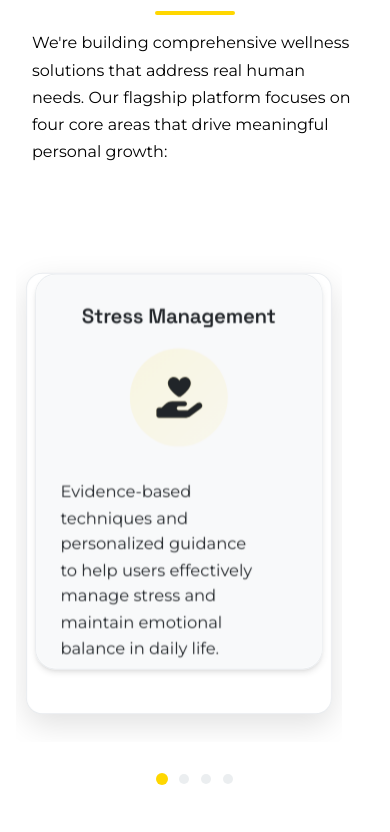
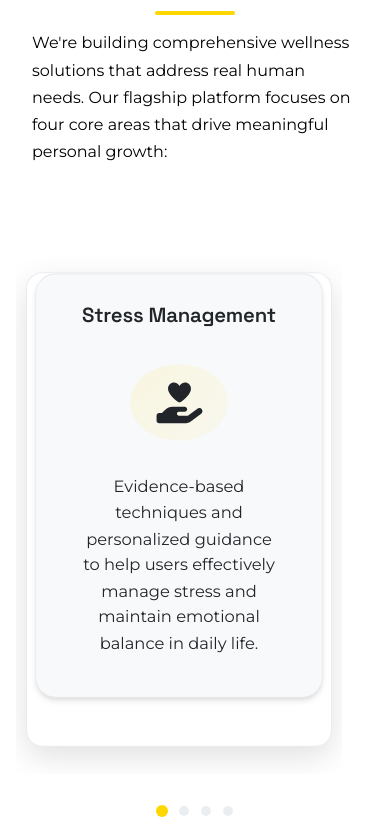
Before and after one commit to alelken/website, a React (Vite) app: page / in a window 390 px wide. Shown: the part 1165-1997 px from the top of the page. Built offline with nearby package versions, Linux system fonts and the light colour scheme; no server answers.

Commit message:
UX polishing

```diff
--- a/src/components/Footer.jsx
+++ b/src/components/Footer.jsx
@@ -7,16 +7,16 @@ const Footer = () => (
         <div className="footer-section">
           <h3>Alelken</h3>
           <p>Building human-centered technology solutions for mental wellness and ethical AI.</p>
-          <div className="social-links">
-            <a href="https://x.com/AlelkenTech" aria-label="Twitter">
-              <svg xmlns="http://www.w3.org/2000/svg" width="16" height="16" fill="currentColor" className="bi bi-twitter-x" viewBox="0 0 16 16">
+          <div className="social-links custom">
+            <a href="https://x.com/AlelkenTech" aria-label="Twitter" className="social-link">
+              <svg xmlns="http://www.w3.org/2000/svg" width="16" height="16" className="bi bi-twitter-x" viewBox="0 0 16 16" style={{ fill: 'white' }}>
                 <path d="M12.6.75h2.454l-5.36 6.142L16 15.25h-4.937l-3.867-5.07-4.425 5.07H.316l5.733-6.57L0 .75h5.063l3.495 4.633L12.601.75Zm-.86 13.028h1.36L4.323 2.145H2.865z" />
               </svg>
             </a>
-            <a href="https://www.linkedin.com/company/alelken" aria-label="LinkedIn">
+            <a href="https://www.linkedin.com/company/alelken" aria-label="LinkedIn" className="social-link">
               <i className="fab fa-linkedin" />
             </a>
-            <a href="https://www.instagram.com/alelkentech" aria-label="Instagram">
+            <a href="https://www.instagram.com/alelkentech" aria-label="Instagram" className="social-link">
               <i className="fab fa-instagram" />
             </a>
             {/*<a href="mailto:support@alelken.in" aria-label="Email">
--- a/src/pages/NotFound.jsx
+++ b/src/pages/NotFound.jsx
@@ -93,11 +93,17 @@ const NotFound = () => {
             --shadow-color: rgba(0, 0, 0, 0.3);
             --footer-text: var(--gray-300);
             --footer-heading: var(--primary-white);
+            --text-color: #F9F9F9; /* Ensure text is light in dark mode */
+            --background: #1E1E1E; /* Dark background */
           }
 
           body {
-            background: var(--neutral-white);
-            color: var(--text-dark);
+            background: var(--background);
+            color: var(--text-color);
+          }
+
+          .not-found-text {
+            color: var(--gray-300) !important;
           }
         }
         /* Not Found Specific Styles */
@@ -108,7 +114,11 @@ const NotFound = () => {
           flex-direction: column;
           align-items: center;
           justify-content: center;
-          padding: 3rem 1rem;
+          padding: 2rem 1rem;
+
+          @media (min-width: 768px) {
+            padding: 3rem 1rem;
+          }
         }
         .not-found-content {
           text-align: center;
@@ -116,34 +126,61 @@ const NotFound = () => {
           margin: 0 auto;
         }
         .not-found-404 {
-          font-size: 9rem;
+          font-size: 6rem;
           font-weight: 700;
           color: var(--primary-gold);
-          margin-bottom: 1rem;
+          margin-bottom: 0.5rem;
+          line-height: 1;
+
+          @media (min-width: 768px) {
+            font-size: 9rem;
+            margin-bottom: 1rem;
+          }
         }
         .not-found-title {
-          font-size: 2.25rem;
+          font-size: 1.75rem;
           font-weight: 600;
-          color: var(--gray-800);
-          margin-bottom: 1.5rem;
+          color: var(--text-color);
+          margin-bottom: 1rem;
+          line-height: 1.2;
+
+          @media (min-width: 768px) {
+            font-size: 2.25rem;
+            margin-bottom: 1.5rem;
+          }
         }
         .not-found-text {
-          font-size: 1.25rem;
+          font-size: 1.1rem;
           color: var(--gray-600);
           margin-bottom: 2rem;
           padding: 0 1rem;
+          line-height: 1.6;
+
+          @media (min-width: 768px) {
+            font-size: 1.25rem;
+          }
         }
         .not-found-button {
           display: inline-flex;
           align-items: center;
-          padding: 0.75rem 1.5rem;
+          padding: 0.5rem 1.25rem;
           background-color: var(--primary-gold);
-          color: var(--primary-navy);
+          color: var(--primary-navy) !important;
           font-weight: 600;
-          border-radius: 0.5rem;
+          font-size: 0.875rem;
+          border-radius: 0.375rem;
           text-decoration: none;
-          transition: all 0.3s ease;
-          box-shadow: var(--shadow-md);
+          transition: all 0.2s ease;
+          box-shadow: var(--shadow-sm);
+          border: none;
+          cursor: pointer;
+          line-height: 1.25;
+
+          @media (max-width: 480px) {
+            width: auto;
+            min-width: 120px;
+            padding: 0.5rem 1rem;
+          }
         }
         .not-found-button:hover {
           background-color: #E6C200;
--- /dev/null
+++ b/src/styles/cards.css
@@ -0,0 +1,105 @@
+/* Card Styles */
+.card {
+    background: var(--card-bg);
+    border: 1px solid var(--card-border);
+    border-radius: 12px;
+    padding: 1.5rem;
+    box-shadow: 0 4px 6px var(--shadow-color);
+    transition: transform 0.3s ease,
+                box-shadow 0.3s ease,
+                background-color 0.3s ease,
+                border-color 0.3s ease,
+                color 0.3s ease;
+    color: var(--text-color);
+    text-align: center;
+    display: flex;
+    flex-direction: column;
+    align-items: center;
+    justify-content: center;
+    height: 100%;
+    overflow: hidden;
+    box-sizing: border-box;
+}
+
+.card:hover {
+    transform: translateY(-5px);
+    box-shadow: 0 8px 12px var(--shadow-color);
+}
+
+.card.gold-border {
+    border-color: var(--primary-gold);
+    box-shadow: 0 0 0 1px var(--primary-gold);
+}
+
+.card.gold-border:hover {
+    box-shadow: 0 0 0 2px var(--primary-gold), 0 8px 12px var(--shadow-color);
+}
+
+/* Card Content */
+.card-content {
+    display: flex;
+    flex-direction: column;
+    height: 100%;
+    width: 100%;
+    text-align: center;
+    align-items: center;
+    justify-content: center;
+}
+
+/* Card Body */
+.card-body {
+    margin: 1rem 0;
+    flex-grow: 1;
+    width: 100%;
+    text-align: center;
+    overflow: hidden;
+    display: flex;
+    flex-direction: column;
+    align-items: center;
+    justify-content: center;
+}
+
+/* Card Title */
+.card-title {
+    margin: 0 0 1rem 0;
+    color: var(--primary-navy);
+    text-align: center;
+    width: 100%;
+    font-size: 1.25rem;
+    font-weight: 600;
+}
+
+/* Card Icon */
+.card-icon {
+    margin-bottom: 1rem;
+    font-size: 2rem;
+    color: var(--primary-gold);
+    display: flex;
+    justify-content: center;
+    width: 100%;
+}
+
+/* Card Image */
+.card-image {
+    max-width: 100%;
+    height: auto;
+    border-radius: 8px;
+    margin-bottom: 1rem;
+}
+
+/* Responsive Adjustments */
+@media (max-width: 768px) {
+    .card {
+        padding: 1.25rem;
+    }
+
+    .card-title {
+        font-size: 1.1rem;
+        margin-bottom: 0.75rem;
+    }
+
+    .card-icon {
+        font-size: 1.75rem;
+        margin-bottom: 0.75rem;
+    }
+}
--- a/src/styles/main.css
+++ b/src/styles/main.css
@@ -1,9 +1,9 @@
 /* Google Fonts Import */
 @import url('https://fonts.googleapis.com/css2?family=Space+Grotesk:wght@400;500;600;700&family=Montserrat:wght@300;400;500;600&display=swap');
 
-/* ======================
-   Header & Navigation
-   ====================== */
+/* Card Styles */
+@import './cards.css';
+
 /* ======================
    Header & Navigation
    ====================== */
@@ -501,6 +501,14 @@ select:focus {
                 border-color 0.3s ease,
                 color 0.3s ease;
     color: var(--text-color);
+    text-align: center;
+    display: flex;
+    flex-direction: column;
+    align-items: center;
+    justify-content: center;
+    height: 100%;
+    overflow: hidden;
+    box-sizing: border-box;
 }
 
 .card:hover {
@@ -1452,7 +1460,7 @@ h1, h2, h3, h4, h5, h6, p, span, a, div {
 }
 
 /* Fix for SVG icons */
-svg, .icon {
+.icon svg {
   fill: var(--primary-gold) !important;
   color: var(--primary-gold) !important;
   stroke: var(--primary-gold) !important;
@@ -1657,6 +1665,7 @@ svg, .icon {
   box-sizing: border-box;
   height: 100%;
   min-height: 100%;
+  width: 100%;
 
   /* Visual Styling */
   background: var(--card-bg);
@@ -2064,11 +2073,10 @@ svg, .icon {
   width: 96px;
   height: 96px;
   margin: 0 auto 2rem;
-  background: linear-gradient(135deg, rgba(255, 215, 0, 0.1), rgba(255, 215, 0, 0.05));
+  background: linear-gradient(135deg, rgba(255, 215, 0, 0.1), rgba(255, 215, 0, 0.05)); /* Gold gradient, keeping as is */
   border-radius: 50%;
   transition: all 0.4s ease;
   position: relative;
-  overflow: hidden;
 }
 
 .feature-icon::after {
@@ -2079,14 +2087,14 @@ svg, .icon {
   right: -4px;
   bottom: -4px;
   border-radius: 50%;
-  background: linear-gradient(135deg, rgba(255, 215, 0, 0.2), transparent);
+  background: linear-gradient(135deg, rgba(255, 215, 0, 0.2), transparent); /* Gold gradient, keeping as is */
   opacity: 0;
   transition: opacity 0.3s ease;
 }
 
 .feature-card:hover .feature-icon {
   transform: scale(1.1) translateY(-5px);
-  background: linear-gradient(135deg, rgba(255, 215, 0, 0.15), rgba(255, 215, 0, 0.08));
+  background: linear-gradient(135deg, rgba(255, 215, 0, 0.15), rgba(255, 215, 0, 0.08)); /* Gold gradient, keeping as is */
 }
 
 .feature-card:hover .feature-icon::after {
@@ -3184,11 +3192,14 @@ body.dark .footer {
 }
 
 .footer-section h3 {
-    color: var(--footer-heading);
-    font-size: 1.25rem;
+    color: #ffffff; /* Force white color */
+    font-size: 1.5rem;
     margin-bottom: 1.5rem;
-    font-weight: 600;
+    font-weight: 700;
     text-align: left;
+    background: none; /* Ensure no background */
+    padding: 0; /* Remove any padding */
+    text-shadow: none; /* Remove any text shadow */
 }
 
 .footer-section p {
@@ -3206,7 +3217,7 @@ body.dark .footer {
 }
 
 .social-links a {
-    color: var(--primary-gold) !important;
+    color: var(--primary-white) !important;
     font-size: 1.5rem;
     transition: all 0.3s ease;
     display: flex;
@@ -3215,15 +3226,16 @@ body.dark .footer {
     width: 40px;
     height: 40px;
     border-radius: 50%;
-    background: rgba(230, 194, 0, 0.1); /* Gold tint, keeping as is */
+    text-decoration: none !important;
+    border: none !important;
+    outline: none !important;
+    box-shadow: none !important;
+    background: transparent !important;
 }
 
 .social-links a:hover {
     color: var(--primary-white) !important;
-    background: var(--primary-gold) !important;
-    background: var(--primary-gold);
     transform: translateY(-3px) scale(1.1);
-    box-shadow: 0 4px 12px rgba(230, 194, 0, 0.2);
 }
 
 /* Adjust icon sizes */
@@ -3231,9 +3243,10 @@ body.dark .footer {
     font-size: 1.2rem;
 }
 
-.social-links svg {
+.social-links .custom svg {
     width: 1.2rem;
     height: 1.2rem;
+    color: var(--primary-white);
 }
 
 .footer-links {
@@ -3263,12 +3276,12 @@ body.dark .footer {
     height: 2px;
     bottom: 0;
     left: 0;
-    background-color: var(--primary-gold);
+    background-color: var(--primary-white);
     transition: width 0.3s ease;
 }
 
 .footer-links a:hover {
-    color: var(--primary-gold);
+    color: var(--primary-white);
 }
 
 .footer-links a:hover:after {
```
